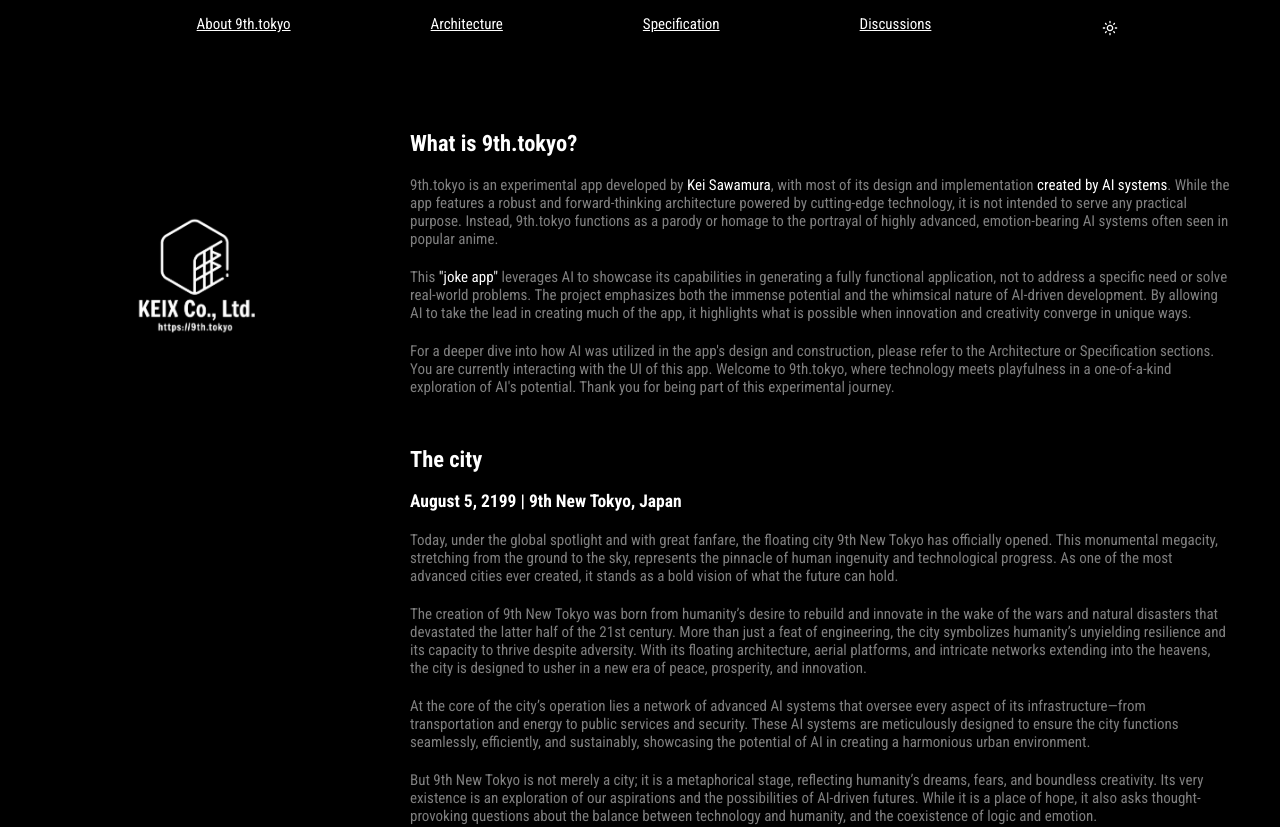
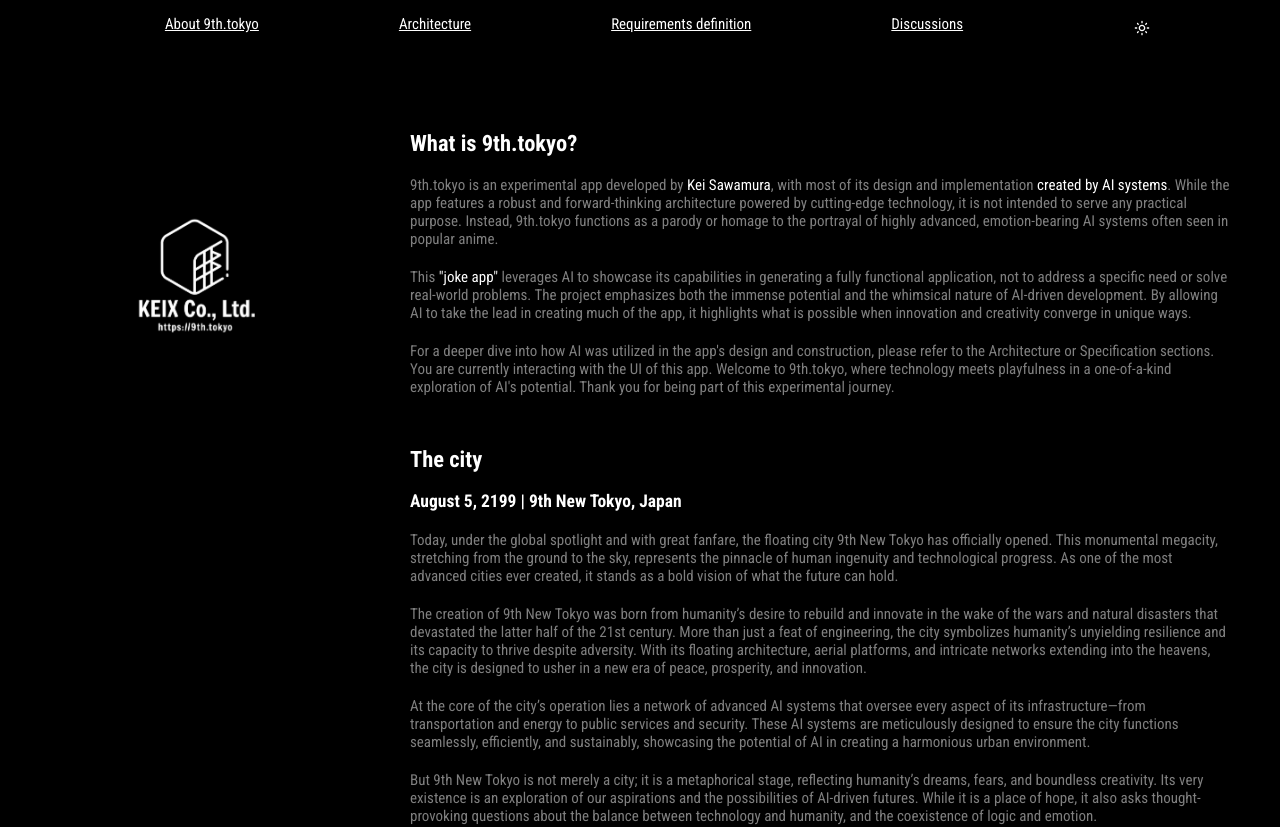
Before and after one commit to keix-luna/9th.tokyo, a React (Create React App) app: page / in a window 1280 px wide. Shown: the top 827 px of the page. Built offline with nearby package versions, Linux system fonts and the light colour scheme.

Commit message:
Link requirements definition

```diff
--- a/src/Header.tsx
+++ b/src/Header.tsx
@@ -8,7 +8,7 @@ const Header: React.FC = () => {
       <ul>
         <li className="menu"><a href="/">About 9th.tokyo</a></li>
         <li className="menu"><a href="/architecture">Architecture</a></li>
-        <li className="menu"><a href="/specification">Specification</a></li>
+        <li className="menu"><a href="https://zx1.notion.site/Project-9th-tokyo-db0087ebf8c14dc384c93217776219d6">Requirements definition</a></li>
         <li className="menu"><a href="/disscussions">Discussions</a></li>
         <li className="menu">
           <span onClick={() => { setMode('dark') }}>
```
